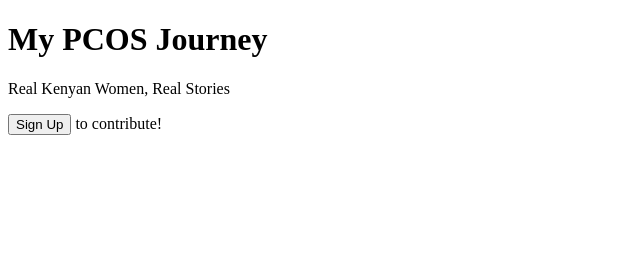
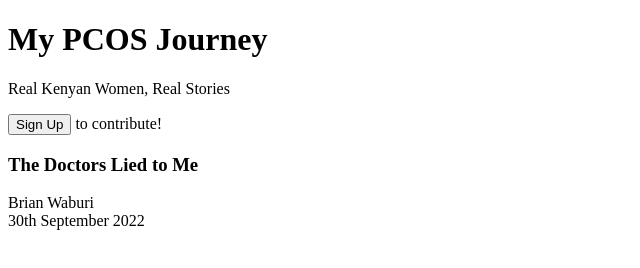
Before and after one commit to WaburiBK/pcos-kenya, a plain HTML site: page my-story.html in a window 1280 px wide. Shown: the whole page, without its empty margins (0-640 px from the left). Drawn offline with Linux system fonts and the light colour scheme.

Commit message:
added title, username and date fields to article

```diff
--- a/my-story.html
+++ b/my-story.html
@@ -14,5 +14,15 @@
             <p>
                 <button class="sign-up" type="button">Sign Up</button> to contribute!
             </p>
+
+        <section class="stories">
+            <article>
+                <h3>The Doctors Lied to Me</h3>
+                <span>Brian Waburi</span> <br>
+                <time datetime="2022-09-30T08:00">30th September 2022</time>
+            </article>
+            <article></article>
+            <article></article>
+        </section>
     </body>
 </html>
```
